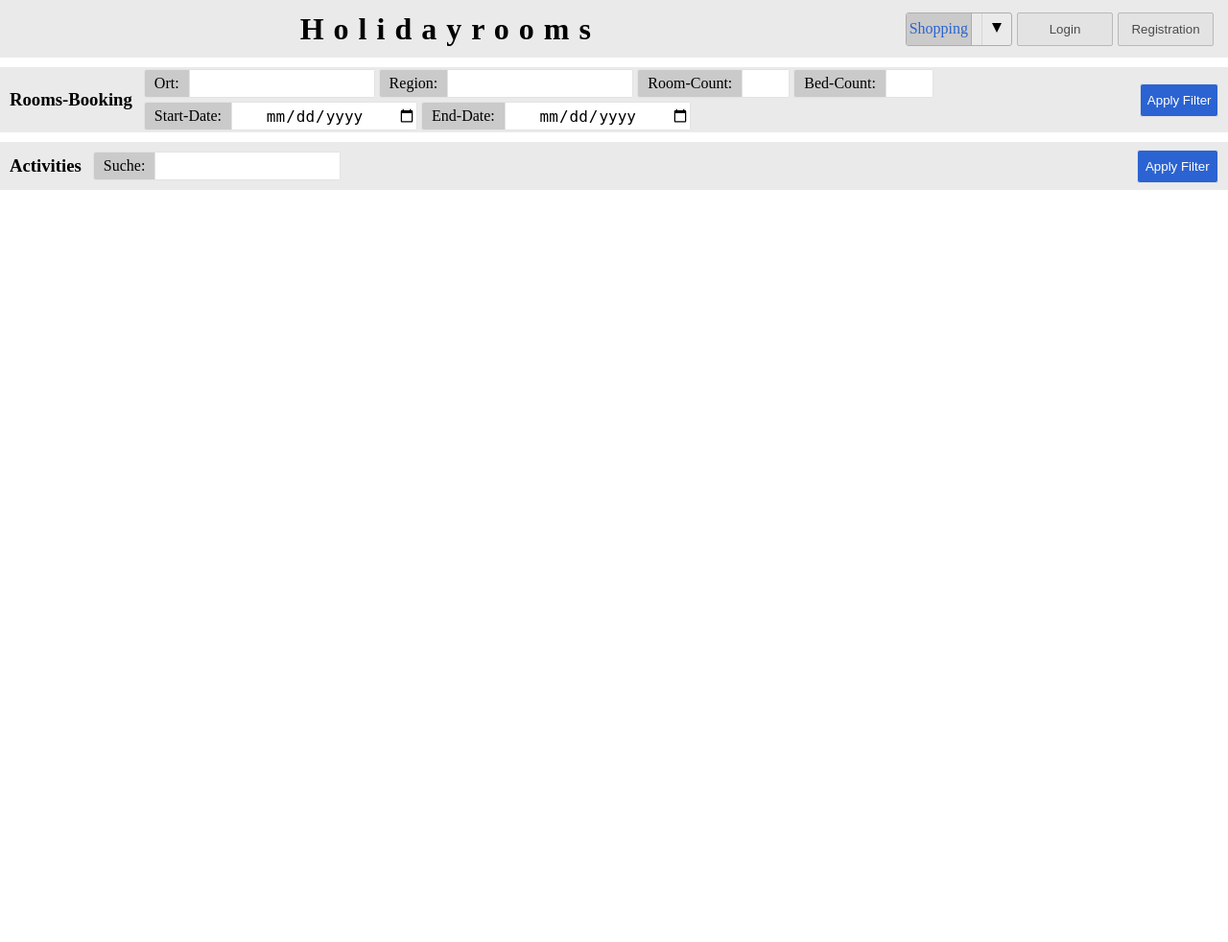
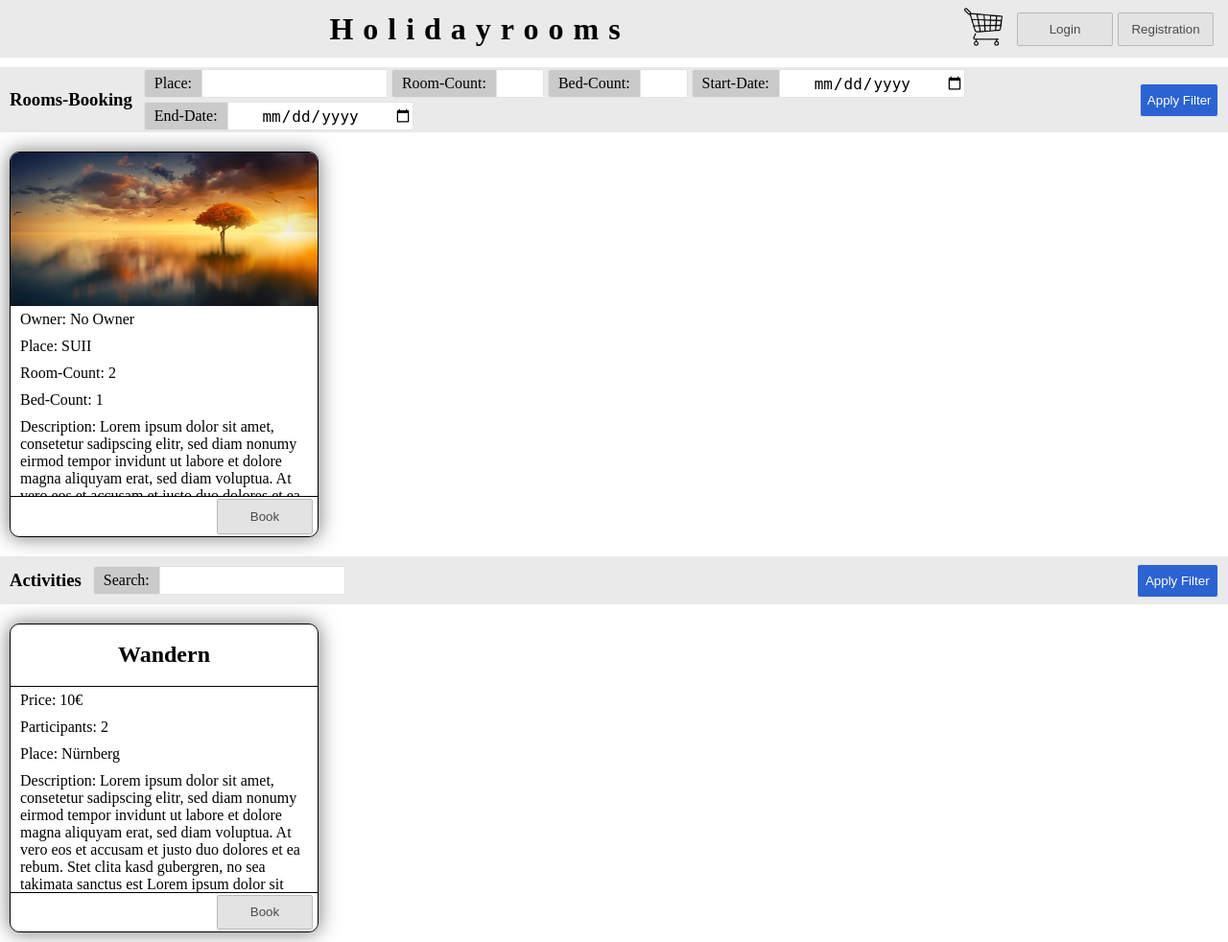
Before and after one commit to Shakesbeer1564/ITP_Ferienhaus, a PHP site: page / in a window 1280 px wide. Shown: the whole page at 96% size. Before the commit the page ends 198 px from the top, so only its background shows below. Run offline with PHP 8.4, Linux system fonts and the light colour scheme.

Commit message:
shopping-card-dialog updated

```diff
--- a/holidayrooms/index.html
+++ b/holidayrooms/index.html
@@ -8,6 +8,7 @@
   <script type="module" src="./script.js"></script>
   <script defer src="./shared/card.js"></script>
   <script defer src="./shared/activity-card.js"></script>
+  <!-- <script type="module" src="./shared/card.js"></script> -->
 </head>
 <body>
   <!-- app bar -->
@@ -17,14 +18,19 @@
     </div>
     <!-- Order overview -->
     <div class="overview-container">
-      <div class="title">
-        <span>Shopping</span>
-      </div>
-      <div class="arrow">
-        <div class="arrow-implement">
+      <img id="shopIcon" class="shop-icon" src="./assets/einkaufswagen_icon.png">
+      <div id="cardDialog" class="card-dialog">
+        <div class="items">
+          TEEEEEEEEEEEEEEEEEEST
+        </div>
+        <div class="close-div">
+          <button id="close-dialog">Schließen</button>
         </div>
       </div>
     </div>
+
+
+
     <div class="buttons">
       <button id="open_Login">Login</button>
       <button id="open_registration">Registration</button>
@@ -52,18 +58,7 @@
       <!--#region place_filter -->
       <div class="filter">
         <div class="filter-title">
-          <span>Ort:</span>
-        </div>
-        <div class="result">
-          <input id="place_input" class="input" type="text"/>
-        </div>
-      </div>
-      <!--#endregion place_filter-->
-
-      <!--#region region_filter -->
-      <div class="filter">
-        <div class="filter-title">
-          <span>Region:</span>
+          <span>Place:</span>
         </div>
         <div class="result">
           <input id="region_input" class="input" type="text"/>
@@ -131,7 +126,8 @@
 
   <div id="holiday-rooms-container" class="holiday-rooms-container">
     <!-- Nur ein Beispiel ==> Das wird später dynamisch erzeugt -->
-    <!-- <p-card
+    <p-card
+      id="1"
       image="./assets/dreaming-summer-image-1920x1080_48774-mm-90.jpg"
       region="Bayern"
       place="SUII"
@@ -139,7 +135,7 @@
       bed_count="1"
       description="Lorem ipsum dolor sit amet, consetetur sadipscing elitr, sed diam nonumy eirmod tempor invidunt ut labore et dolore magna aliquyam erat, sed diam voluptua. At vero eos et accusam et justo duo dolores et ea rebum. Stet clita kasd gubergren, no sea takimata sanctus est Lorem ipsum dolor sit amet. Lorem ipsum dolor sit amet, consetetur sadipscing elitr, sed diam nonumy eirmod tempor invidunt ut labore et dolore magna aliquyam erat, sed diam voluptua. At vero eos et accusam et justo duo dolores et ea rebum. Stet clita kasd gubergren, no sea takimata sanctus est Lorem ipsum dolor sit amet."
       button-text="Book">
-    </p-card> -->
+    </p-card>
   </div>
 
 
@@ -153,7 +149,7 @@
     <div class="filterbar">
       <div class="filter search">
         <div class="filter-title">
-          <span>Suche:</span>
+          <span>Search:</span>
         </div>
         <div class="result">
           <input id="search" class="input" type="text"/>
@@ -165,12 +161,14 @@
   </div>
 
   <div id="activity_card_container" class="activity-card-container">
-    <!-- <p-card-activity
+    <p-card-activity
       title="Wandern"
       description="Lorem ipsum dolor sit amet, consetetur sadipscing elitr, sed diam nonumy eirmod tempor invidunt ut labore et dolore magna aliquyam erat, sed diam voluptua. At vero eos et accusam et justo duo dolores et ea rebum. Stet clita kasd gubergren, no sea takimata sanctus est Lorem ipsum dolor sit amet. Lorem ipsum dolor sit amet, consetetur sadipscing elitr, sed diam nonumy eirmod tempor invidunt ut labore et dolore magna aliquyam erat, sed diam voluptua. At vero eos et accusam et justo duo dolores et ea rebum. Stet clita kasd gubergren, no sea takimata sanctus est Lorem ipsum dolor sit amet."
       price="10€"
-      button-text="Book">
-    </p-card-activity> -->
+      id="1"
+      place="Nürnberg"
+      participants="2">
+    </p-card-activity>
   </div>
 </body>
 </html>
--- a/holidayrooms/script.js
+++ b/holidayrooms/script.js
@@ -1,5 +1,6 @@
-import { Overview } from "./class/overview.js";
 import { HTTPService } from "./http-service.js";
+const { getOverviewClass } = await import('./class/overview.js');
+const Overview = await getOverviewClass();
 
 initializeData();
 
@@ -131,7 +132,7 @@ function renderHouseCards(cardElements){
     card.setAttribute('room_count', element.AnzahlZimmer);
     card.setAttribute('bed_count', element.AnzahlBetten);
     card.setAttribute('description', element.Beschreibung);
-    card.setAttribute('button-text', 'Book');
+    card.setAttribute('price', element.Preis);
 
     roomContainer.appendChild(card);
   });
@@ -143,7 +144,7 @@ function renderActivityCards(acCardElements){
 
   if(activityContainer.firstChild){
     while(activityContainer.firstChild){
-      activityContainer.remove(activityContainer.firstChild);
+      activityContainer.removeChild(activityContainer.firstChild);
     }
   }
 
@@ -152,13 +153,33 @@ function renderActivityCards(acCardElements){
     card.setAttribute('id', el.AktivitätsID);
     card.setAttribute('title', el.Name);
     card.setAttribute('price', el.Preis);
+    card.setAttribute('participants', el.AnzahlTeilnehmer);
+    card.setAttribute('place'. el.OrtName)
     card.setAttribute('description', el.Beschreibung);
 
     activityContainer.appendChild(card);
   }
 }
 
-// load login dialog
+//------------------------------------------
+//----------- Shoping-Card -----------------
+//------------------------------------------
+document.getElementById('shopIcon').addEventListener('click', () => {
+  let cardDialog = document.getElementById('cardDialog');
+  cardDialog.style.display = cardDialog.style.display === 'block' ? 'none' : 'block';
+
+  if(cardDialog.style.display === 'block')
+    renderShopItems();
+
+})
+
+function renderShopItems(){
+  console.log(Overview.getInstance().getHouseItem());
+}
+
+//------------------------------------------
+//----------- Dialog-Handling --------------
+//------------------------------------------
 document.querySelector('#open_Login').addEventListener('click', () => {
   document.getElementById('login_dialog').style.display = 'block';
   document.getElementById("dark_background").style.display = 'block';
--- a/holidayrooms/shared/activity-card.js
+++ b/holidayrooms/shared/activity-card.js
@@ -1,3 +1,7 @@
+(async () => {
+  const { getOverviewClass } = await import('../class/overview.js');
+  const Overview = await getOverviewClass();
+
   class ActivityCardComponent extends HTMLElement{
     constructor(){
       super();
@@ -26,20 +30,40 @@ class ActivityCardComponent extends HTMLElement{
         price.classList.add('ac_price');
         price.textContent = `Price: ${this.getAttribute('price') || 'No price available'}`;
 
+        const participants = document.createElement('p');
+        participants.classList.add('ac_price');
+        participants.textContent = `Participants: ${this.getAttribute('participants') || 'No participants available'}`;
+
+
+        const place = document.createElement('p');
+        place.classList.add('ac_price');
+        place.textContent = `Place: ${this.getAttribute('place') || 'No place available'}`;
+
         // Footer
         const footer = document.createElement('div');
         footer.classList.add('ac_card_footer');
 
         const button = document.createElement('button');
-      button.textContent = this.getAttribute('button-text') || 'No text available';
+        button.textContent = 'Book';
         button.onclick = () => {
-        // const activityID = this.getAttribute('id') ;
-        console.log(`Geklickt: ${this.getAttribute('title')}`); // --> Statt dem hier die ID holen
+          const item = {
+            id: this.getAttribute('id'),
+            title: this.getAttribute('title'),
+            price: this.getAttribute('price'),
+            participants: this.getAttribute('participants'),
+            place: this.getAttribute('place'),
+            description: this.getAttribute('description')
+          };
+
+          Overview.getInstance().addActivity(item);
+          console.log(Overview.getInstance().getActivityItems());
         }
 
         // Zusammenfügen
         header.appendChild(title);
         body.appendChild(price);
+        body.appendChild(participants);
+        body.appendChild(place);
         body.appendChild(description);
         footer.appendChild(button);
 
@@ -146,3 +170,4 @@ class ActivityCardComponent extends HTMLElement{
   }
 
   customElements.define('p-card-activity', ActivityCardComponent);
+})();
--- a/holidayrooms/style.css
+++ b/holidayrooms/style.css
@@ -16,8 +16,6 @@ html, body{
   height: 60px;
   background-color: rgb(234, 234, 234);
   align-items: center;
-  justify-content: space-between;
-  overflow: hidden;
   gap: 5px;
 }
 
@@ -36,43 +34,41 @@ html, body{
 }
 
 .app-bar-container .overview-container{
-  display: flex;
-  align-items: center;
-  width: fit-content;
-  border: 1px solid rgb(173, 173, 173);
-  border-radius: 3px;
-  height: 35px;
-  overflow: hidden;
+  position: relative;
+  display: inline-block;
 }
 
-.app-bar-container .overview-container .title{ /*Title container*/
-  position: relative;
-  height: 100%;
-  color: rgb(43, 99, 210);
-  border-right: 1px solid rgb(173, 173, 173);
-  background-color: rgb(202, 202, 202);
-  display: flex;
-  align-items: center;
-  text-align: center;
-  padding-left: 3px;
-  padding-right: 3px;
+.app-bar-container .overview-container img{
+  height: 40px;
+  cursor: pointer;
+  margin-right: 10px;
 }
 
-.arrow{
-  margin-left: 10px;
-  height: 100%;
-  border-left: 1px solid #d6d6d6;
-  cursor: pointer;
+.app-bar-container .overview-container .card-dialog{
+  position: absolute;
+  display: none;
+  top: 100%;
+  left: 50%;
+  transform: translate(-50%);
+  background-color: #888;
+  border: 1px solid #ccc;
+  padding: 10px;
+  box-shadow: 0px 4px 8px rgba(0, 0, 0, 0.2);
+  width: 20em;
+  height: 25em;
 }
 
-.arrow-implement{
-  width: 0;
-  height: 0;
-  margin: 10px;
-  border-left: 5px solid transparent;
-  border-right: 5px solid transparent;
-  border-top: 10px solid black;
-  display: inline-block;
+.app-bar-container .overview-container .card-dialog .items{
+  height: calc(100% - 10%);
+}
+
+.app-bar-container .overview-container .card-dialog .close-div{
+  height: 10%;
+}
+
+.app-bar-container .overview-container .card-dialog .close-div button{
+  height: 90%;
+  float: right;
 }
 
 .app-bar-container .buttons{
```
Also changed, not shown: holidayrooms/class/kuden.js (deleted, +0 -20 lines), holidayrooms/class/overview.js (+71 -10 lines), holidayrooms/class/rolle.js (deleted, +0 -9 lines), holidayrooms/shared/card.js (+32 -37 lines), holidayrooms/assets/einkaufswagen_icon.png (added). Lines whose indentation alone changed are shown as unchanged.
